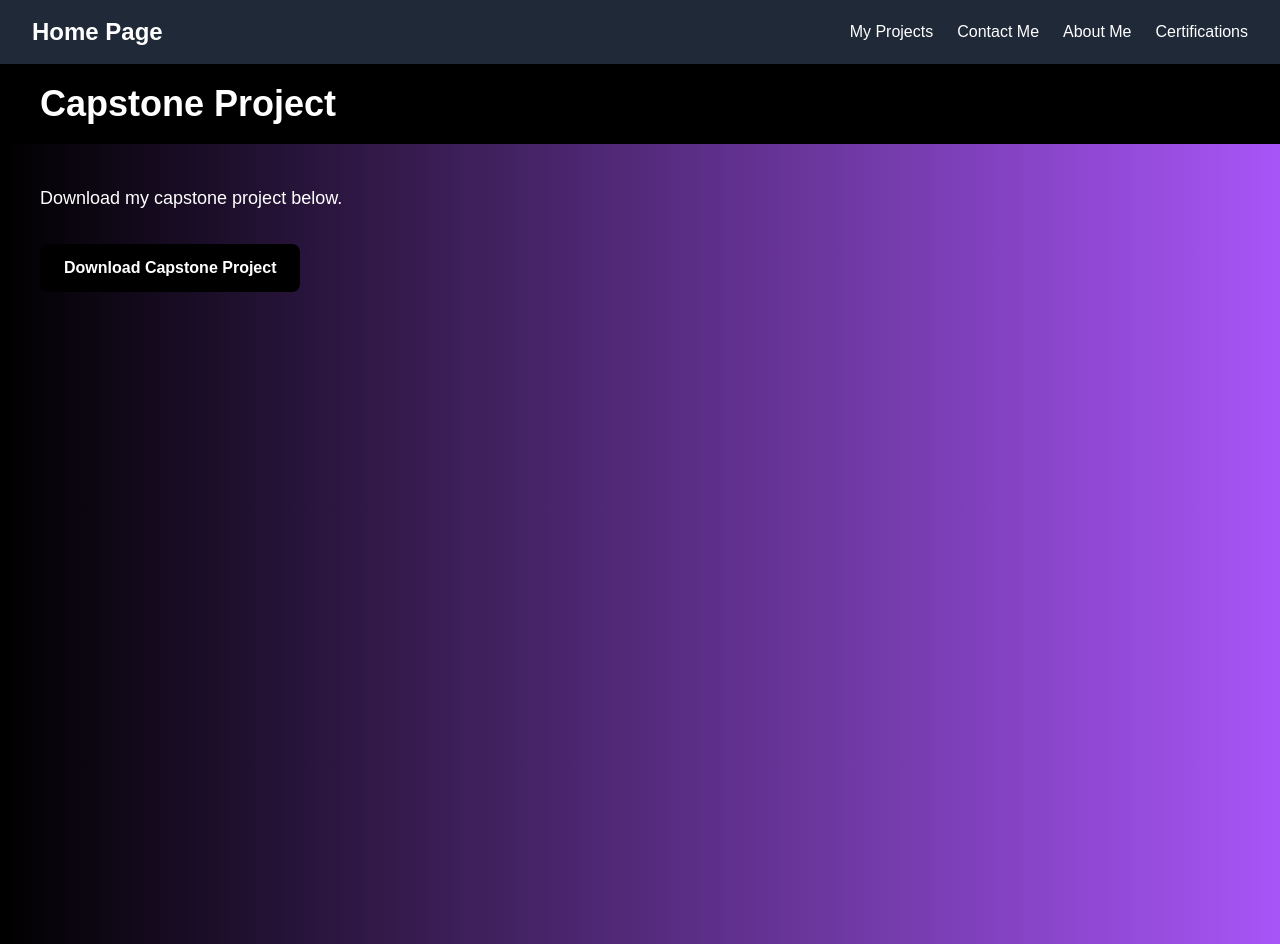
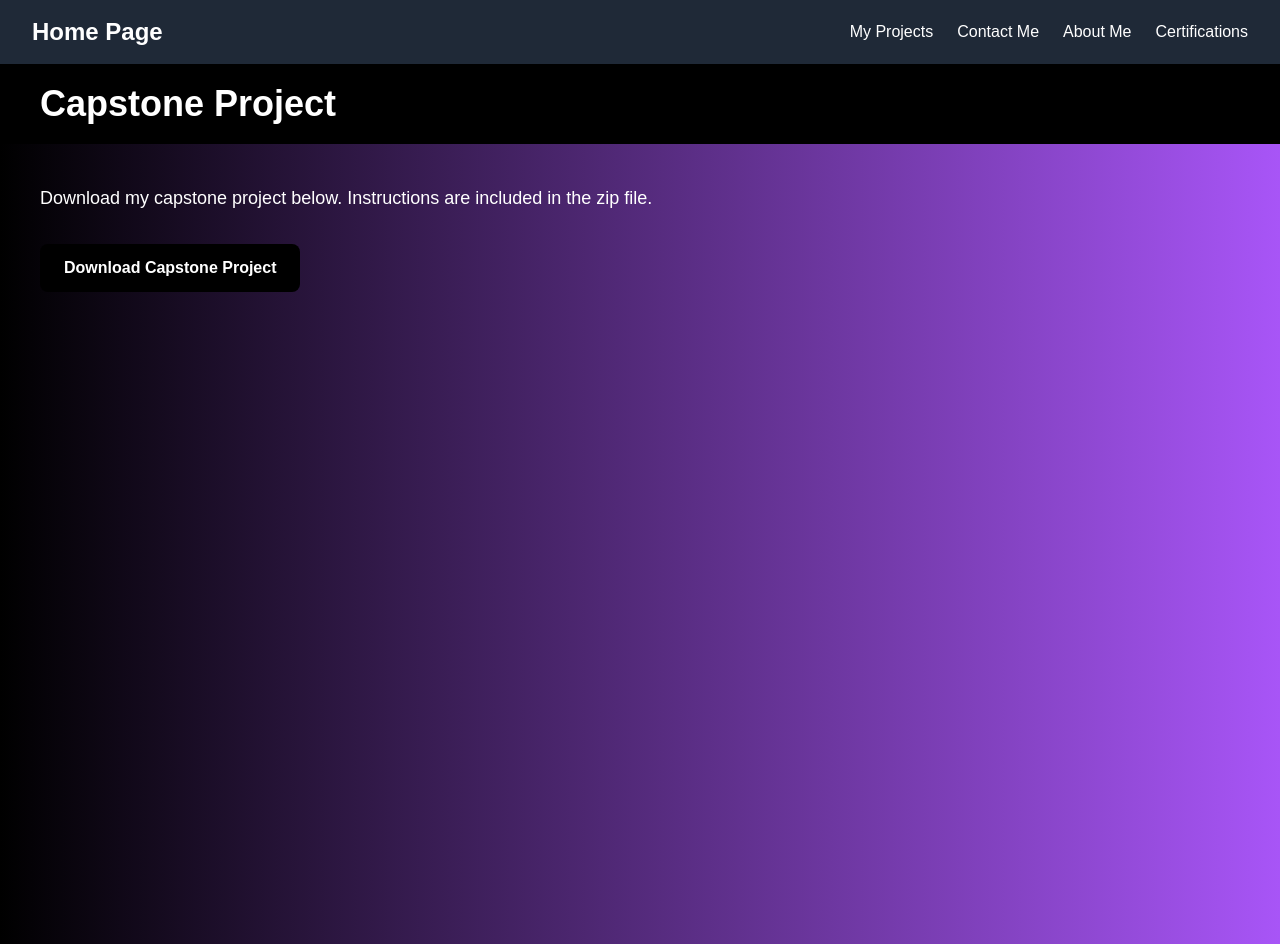
Before and after one commit to Paradrake2/PersonalWebsite, a Next.js app: page /projects/capstone in a window 1280 px wide. Built offline with nearby package versions, Linux system fonts and the light colour scheme.

Commit message:
added capstone

```diff
--- a/app/projects/capstone/page.tsx
+++ b/app/projects/capstone/page.tsx
@@ -8,9 +8,9 @@ export default function Home() {
                 <p className="text-4xl text-white font-bold text-left px-10 py-5">Capstone Project</p>
             </div>
             <div className="flex flex-col min-h-screen bg-gradient-to-r from-black to-purple-500 p-10 text-white">
-                <p className="text-lg mb-8">Download my capstone project below.</p>
+                <p className="text-lg mb-8">Download my capstone project below. Instructions are included in the zip file.</p>
                 <a
-                    href="/capstone.pdf"
+                    href="/CapstoneProject_LeoGoldstein.zip"
                     download
                     className="w-fit bg-black text-white font-bold px-6 py-3 rounded-lg transition-all duration-300 hover:bg-gray-600"
                 >
```
Also changed, not shown: 2 other files (tests, documents, lock files or other folders).
